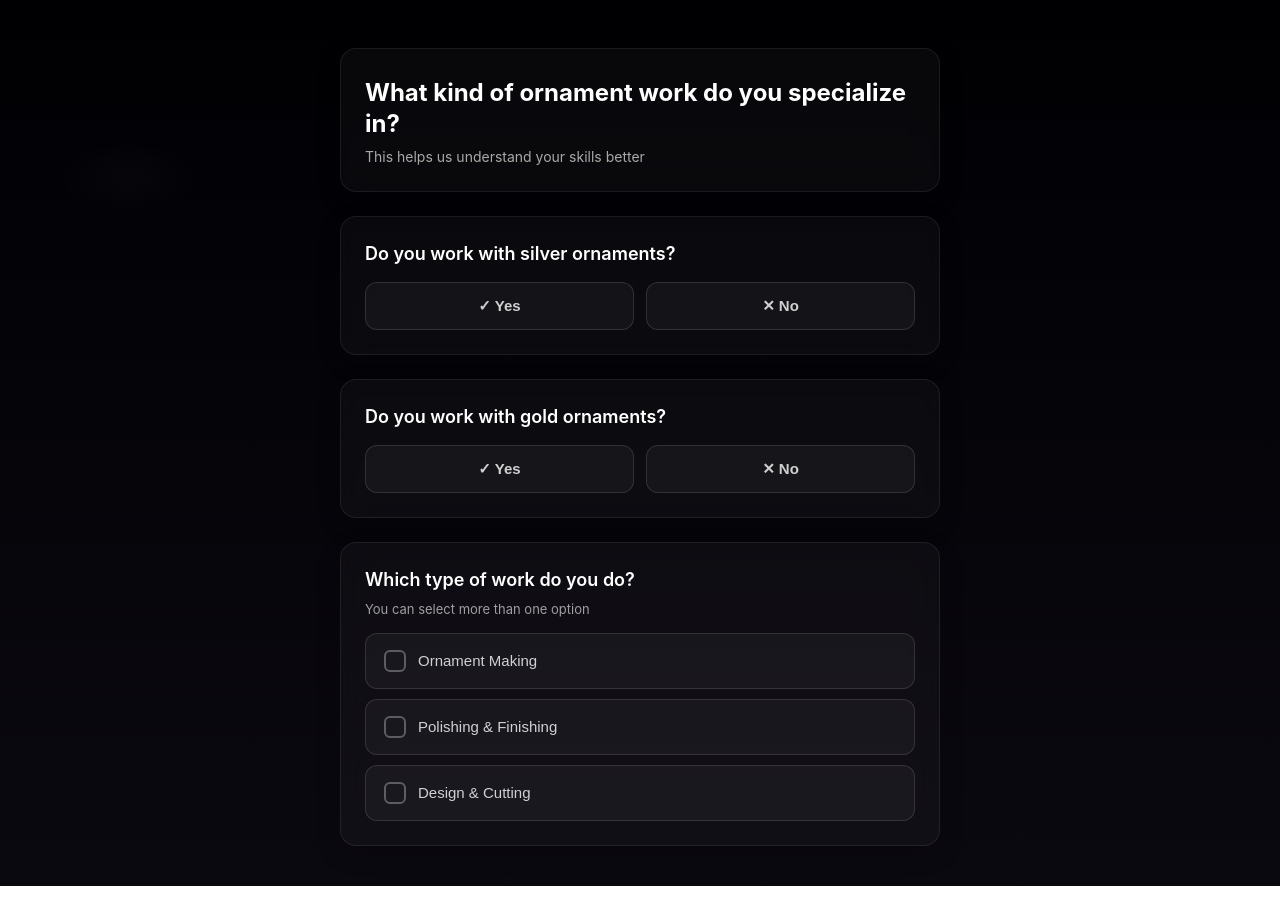
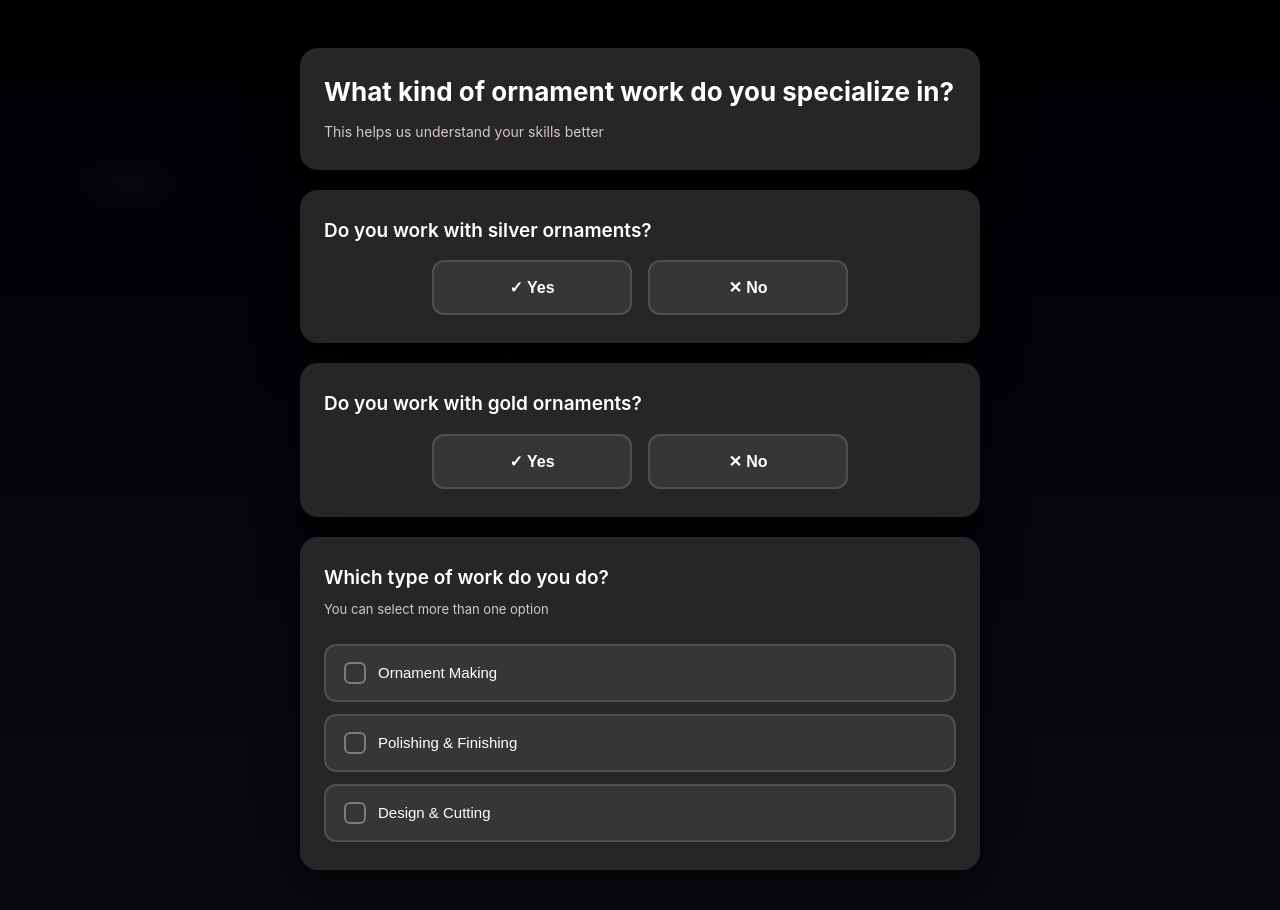
Before and after one commit to sameer021000/GoldArtisan, a React (Create React App) app in the folder frontend/: page /ProfessionDetailsPath in a window 1280 px wide. Before the commit the page ends 886 px from the top, so only its background shows below. Built offline with nearby package versions, Linux system fonts and the light colour scheme; no server answers.

Commit message:
Matched the styling of professiondetails to addressscreen

```diff
--- a/frontend/src/ProfessionDetailsFolder/ProfessionDetailsCSS.css
+++ b/frontend/src/ProfessionDetailsFolder/ProfessionDetailsCSS.css
@@ -6,194 +6,201 @@
   justify-content: center;
   padding: 6vh 20px 40px 20px;
   box-sizing: border-box;
-  background: radial-gradient(1200px 600px at 10% 20%, rgba(255, 255, 255, 0.02), transparent 6%),
+  background: radial-gradient(
+      1200px 600px at 10% 20%,
+      rgba(255, 255, 255, 0.02),
+      transparent 6%
+    ),
     linear-gradient(180deg, #000003 0%, #0b0910 100%);
   color: #eee;
 }
 
 #contentWrap_ProfessionDetails {
   width: 100%;
-  max-width: 600px;
+  max-width: 680px;
   display: flex;
   flex-direction: column;
-  gap: 24px;
+  gap: 20px;
+  box-sizing: border-box;
 }
 
-/* Top Box - Main Title */
+/* =========================
+   Top Box (same card style)
+========================= */
 #topBox_ProfessionDetails {
   width: 100%;
-  background: rgba(255, 255, 255, 0.03);
-  backdrop-filter: blur(12px);
-  border: 1px solid rgba(255, 255, 255, 0.08);
-  border-radius: 16px;
-  padding: 28px 24px 24px 24px;
-  box-shadow: 0 8px 24px rgba(0, 0, 0, 0.18);
-  animation: slideDown 0.4s ease-out;
+  background: rgb(39, 37, 37);
+  border-radius: 18px;
+  padding: 28px 24px;
+  box-shadow: 0 18px 40px rgba(0, 0, 0, 0.65),
+    inset 0 2px 6px rgba(255, 255, 255, 0.02);
+  display: flex;
+  flex-direction: column;
+  gap: 12px;
+  box-sizing: border-box;
 }
 
 #h1Id1_ProfessionDetails {
-  font-size: 24px;
+  margin: 0;
+  font-size: clamp(22px, 3.4vw, 26px);
   font-weight: 700;
-  margin: 0 0 8px 0;
-  color: #fff;
-  line-height: 1.3;
+  color: #ffffff;
+  text-align: left;
 }
 
 #pId1_ProfessionDetails {
+  margin: 0;
+  color: #cfc9d1;
   font-size: 14px;
-  color: rgba(255, 255, 255, 0.65);
-  margin: 0;
-  font-weight: 400;
-  line-height: 1.4;
+  line-height: 1.5;
 }
 
-/* Question Boxes */
+/* =========================
+   Question Cards
+========================= */
 #questionBox1_ProfessionDetails,
 #questionBox2_ProfessionDetails,
 #questionBox3_ProfessionDetails {
   width: 100%;
-  background: rgba(255, 255, 255, 0.03);
-  backdrop-filter: blur(12px);
-  border: 1px solid rgba(255, 255, 255, 0.08);
-  border-radius: 16px;
-  padding: 24px;
-  box-shadow: 0 8px 24px rgba(0, 0, 0, 0.18);
-  animation: slideDown 0.4s ease-out;
+  background: rgb(39, 37, 37);
+  border-radius: 18px;
+  padding: 28px 24px;
+  box-shadow: 0 18px 40px rgba(0, 0, 0, 0.65),
+    inset 0 2px 6px rgba(255, 255, 255, 0.02);
+  display: flex;
+  flex-direction: column;
+  gap: 16px;
+  box-sizing: border-box;
+  animation: slideDown 0.3s ease-out;
 }
 
 #questionTitle1_ProfessionDetails,
 #questionTitle2_ProfessionDetails,
 #questionTitle3_ProfessionDetails {
-  font-size: 18px;
+  margin: 0;
+  font-size: clamp(17px, 2.8vw, 19px);
   font-weight: 600;
-  margin: 0 0 16px 0;
-  color: #fff;
+  color: #ffffff;
   line-height: 1.4;
 }
 
 #subtitle3_ProfessionDetails {
+  margin-top: -6px;
   font-size: 13px;
-  color: rgba(255, 255, 255, 0.6);
-  margin: -8px 0 16px 0;
-  font-weight: 400;
+  color: #cfc9d1;
 }
 
-/* Button Groups for Yes/No */
+/* =========================
+   YES / NO Button Groups
+========================= */
 #buttonGroup1_ProfessionDetails,
 #buttonGroup2_ProfessionDetails {
   display: flex;
-  gap: 12px;
-  width: 100%;
+  gap: 16px;
+  justify-content: center;
+  flex-wrap: wrap;
 }
 
 #buttonGroup1_ProfessionDetails button,
 #buttonGroup2_ProfessionDetails button {
-  flex: 1;
+  flex: 1 1 140px;
+  min-width: 140px;
+  max-width: 200px;
+  padding: 16px 20px;
+  border-radius: 12px;
+  font-weight: 600;
+  font-size: 16px;
+  color: #ffffff;
+  background: rgba(255, 255, 255, 0.08);
+  border: 2px solid rgba(255, 255, 255, 0.12);
+  cursor: pointer;
   display: flex;
   align-items: center;
   justify-content: center;
   gap: 10px;
-  padding: 14px 20px;
-  background: rgba(255, 255, 255, 0.04);
-  border: 1.5px solid rgba(255, 255, 255, 0.12);
-  border-radius: 12px;
-  color: rgba(255, 255, 255, 0.8);
-  font-size: 15px;
-  font-weight: 600;
-  cursor: pointer;
-  transition: all 0.18s ease;
+  transition: all 0.2s ease;
 }
 
 #buttonGroup1_ProfessionDetails button:hover,
 #buttonGroup2_ProfessionDetails button:hover {
-  background: rgba(255, 255, 255, 0.08);
+  background: rgba(255, 255, 255, 0.12);
   border-color: rgba(255, 255, 255, 0.2);
-  transform: translateY(-1px);
+  transform: translateY(-2px);
+  box-shadow: 0 8px 20px rgba(0, 0, 0, 0.3);
 }
 
 #buttonGroup1_ProfessionDetails button.selectedOption,
 #buttonGroup2_ProfessionDetails button.selectedOption {
-  background: linear-gradient(135deg, rgba(93, 96, 244, 0.25), rgba(247, 178, 103, 0.25));
-  border-color: rgba(93, 96, 244, 0.6);
-  color: #fff;
-  box-shadow: 0 4px 16px rgba(93, 96, 244, 0.2);
+  background: linear-gradient(
+    90deg,
+    rgba(93, 96, 244, 1),
+    rgba(247, 178, 103, 1)
+  );
+  border-color: transparent;
+  box-shadow: 0 12px 28px rgba(93, 96, 244, 0.25);
+  transform: scale(1.02);
 }
 
-.icon_ProfessionDetails {
-  width: 20px;
-  height: 20px;
-  display: flex;
-  align-items: center;
-  justify-content: center;
-  font-size: 14px;
-  font-weight: 700;
-}
-
-/* Specialty Selection */
+/* =========================
+   Specialty Multi-Select
+========================= */
 #specialtyGroup_ProfessionDetails {
   display: flex;
   flex-direction: column;
-  gap: 10px;
-  width: 100%;
+  gap: 12px;
 }
 
 #specialtyGroup_ProfessionDetails button {
   width: 100%;
+  padding: 16px 18px;
+  border-radius: 12px;
+  font-size: 15px;
+  font-weight: 500;
+  background: rgba(255, 255, 255, 0.08);
+  border: 2px solid rgba(255, 255, 255, 0.12);
+  color: #ffffff;
+  cursor: pointer;
   display: flex;
   align-items: center;
   gap: 12px;
-  padding: 16px 18px;
-  background: rgba(255, 255, 255, 0.04);
-  border: 1.5px solid rgba(255, 255, 255, 0.12);
-  border-radius: 12px;
-  color: rgba(255, 255, 255, 0.8);
-  font-size: 15px;
-  font-weight: 500;
-  cursor: pointer;
   transition: all 0.18s ease;
-  text-align: left;
 }
 
 #specialtyGroup_ProfessionDetails button:hover {
-  background: rgba(255, 255, 255, 0.08);
-  border-color: rgba(255, 255, 255, 0.2);
+  background: rgba(255, 255, 255, 0.12);
   transform: translateX(4px);
 }
 
 #specialtyGroup_ProfessionDetails button.selectedSpecialty {
-  background: linear-gradient(135deg, rgba(93, 96, 244, 0.2), rgba(247, 178, 103, 0.2));
-  border-color: rgba(93, 96, 244, 0.5);
-  color: #fff;
-  box-shadow: 0 4px 16px rgba(93, 96, 244, 0.15);
+  background: linear-gradient(
+    90deg,
+    rgba(93, 96, 244, 1),
+    rgba(247, 178, 103, 1)
+  );
+  border-color: rgba(93, 96, 244, 0.6);
+  box-shadow: 0 10px 24px rgba(93, 96, 244, 0.18);
 }
 
 .checkIcon_ProfessionDetails {
   width: 22px;
   height: 22px;
+  border-radius: 6px;
+  border: 2px solid rgba(255, 255, 255, 0.35);
   display: flex;
   align-items: center;
   justify-content: center;
-  border: 2px solid rgba(255, 255, 255, 0.3);
-  border-radius: 6px;
-  font-size: 14px;
   font-weight: 700;
-  flex-shrink: 0;
-  transition: all 0.18s ease;
 }
 
-#specialtyGroup_ProfessionDetails button.selectedSpecialty .checkIcon_ProfessionDetails {
-  background: linear-gradient(135deg, rgba(93, 96, 244, 0.8), rgba(247, 178, 103, 0.8));
-  border-color: rgba(93, 96, 244, 0.9);
-  color: #fff;
-}
-
-/* Submit Button */
+/* =========================
+   Submit Button
+========================= */
 #submitButtonContainer_ProfessionDetails {
   width: 100%;
   display: flex;
   flex-direction: column;
   align-items: center;
-  gap: 16px;
+  gap: 8px;
   margin-top: 8px;
   animation: slideDown 0.3s ease-out;
 }
@@ -206,7 +213,11 @@
   font-weight: 700;
   font-size: 15px;
   color: #fff;
-  background: linear-gradient(90deg, rgba(93, 96, 244, 1), rgba(247, 178, 103, 1));
+  background: linear-gradient(
+    90deg,
+    rgba(93, 96, 244, 1),
+    rgba(247, 178, 103, 1)
+  );
   border: none;
   cursor: pointer;
   box-shadow: 0 12px 32px rgba(93, 96, 244, 0.12);
@@ -218,19 +229,15 @@
   box-shadow: 0 16px 38px rgba(93, 96, 244, 0.18);
 }
 
-#submitBtn_ProfessionDetails:active:not([disabled]) {
-  transform: translateY(1px) scale(0.998);
-}
-
 #submitBtn_ProfessionDetails[disabled] {
   opacity: 0.5;
   cursor: not-allowed;
-  filter: saturate(0.9);
-  transform: none;
   box-shadow: none;
 }
 
-/* Error and Success Messages */
+/* =========================
+   Messages
+========================= */
 .submit-message {
   width: 100%;
   max-width: 380px;
@@ -239,8 +246,6 @@
   font-size: 14px;
   font-weight: 500;
   text-align: center;
-  animation: slideDown 0.3s ease-out;
-  margin-top: 0;
 }
 
 .submit-message.error {
@@ -255,11 +260,13 @@
   border: 1px solid rgba(93, 244, 159, 0.3);
 }
 
-/* Animation */
+/* =========================
+   Animation
+========================= */
 @keyframes slideDown {
   from {
     opacity: 0;
-    transform: translateY(-12px);
+    transform: translateY(-20px);
   }
   to {
     opacity: 1;
@@ -267,22 +274,12 @@
   }
 }
 
-/* Responsive */
-@media (max-width: 640px) {
+/* =========================
+   Mobile
+========================= */
+@media (max-width: 480px) {
   #buttonGroup1_ProfessionDetails,
   #buttonGroup2_ProfessionDetails {
     flex-direction: column;
   }
-
-  #h1Id1_ProfessionDetails {
-    font-size: 22px;
-  }
 }
-
-/* Reduced Motion */
-@media (prefers-reduced-motion: reduce) {
-  * {
-    transition: none !important;
-    animation: none !important;
-  }
-}
```
